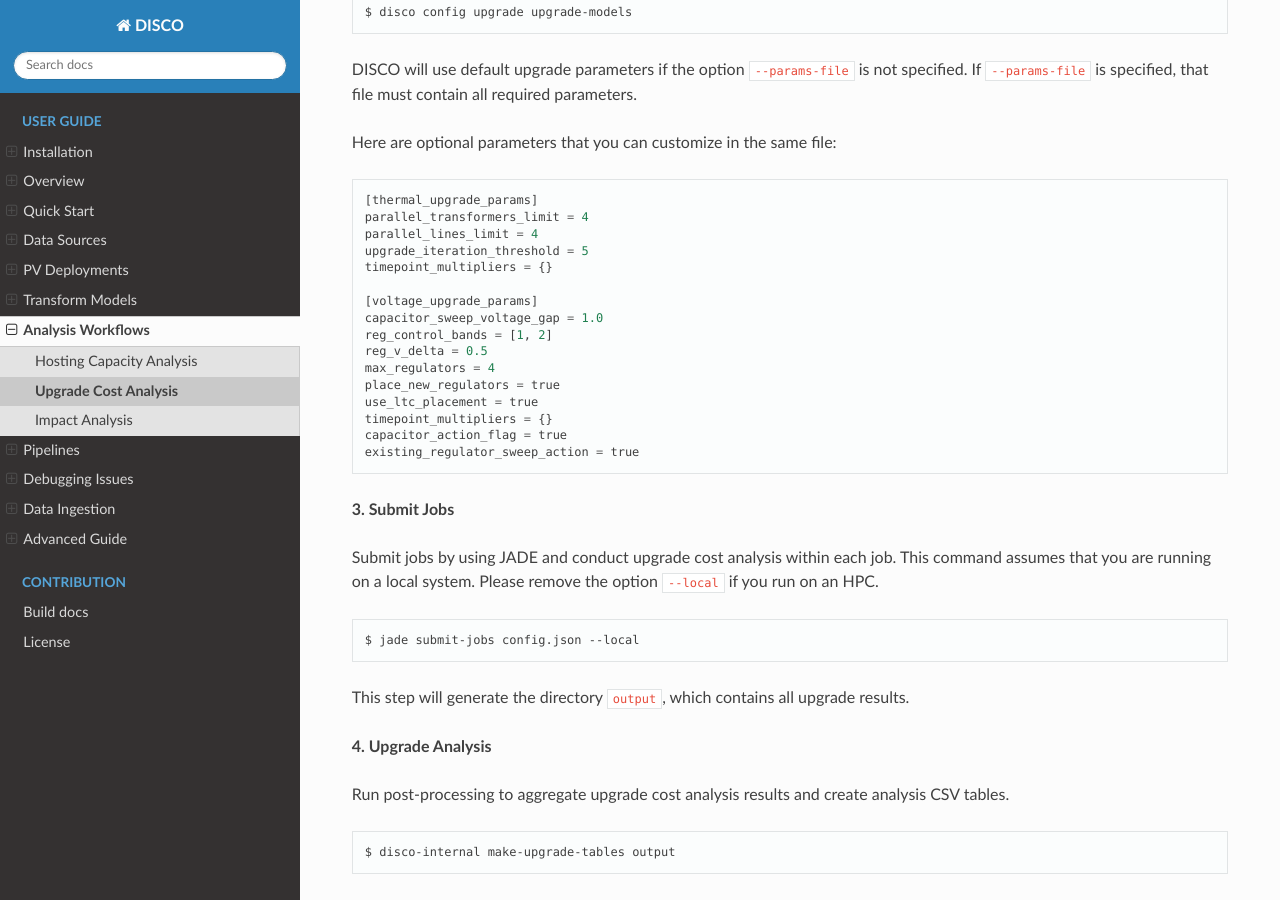
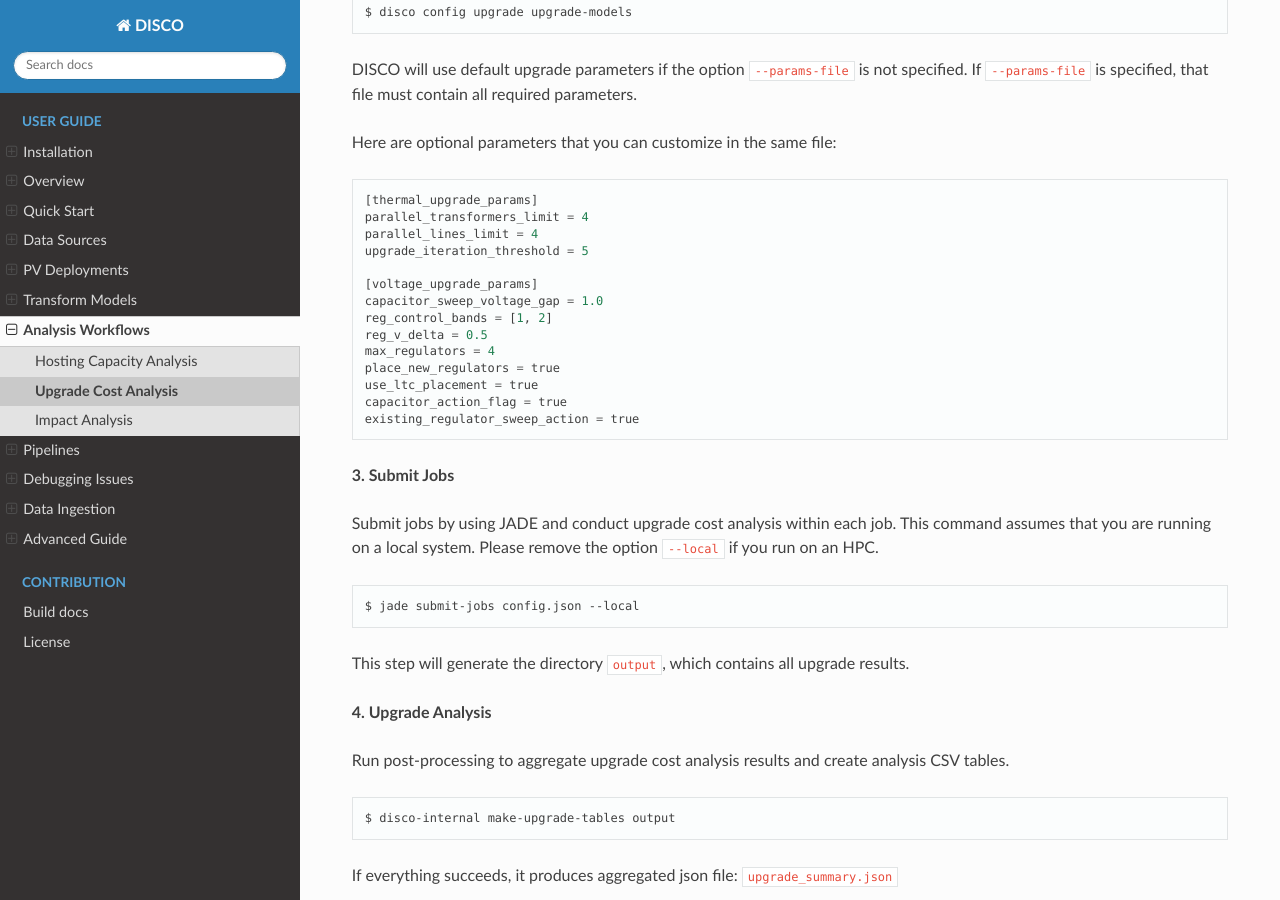
Before and after one commit to NREL/disco, a Sphinx documentation site: the page built from docs/source/analysis-workflows/upgrade-cost-analysis.rst, in a window 1280 px wide and 900 px high, scrolled down 864 px. Built offline with Sphinx 7.4.7 and the Read the Docs theme 2.0.0, drawn with Linux system fonts in a browser that asks for light colours.

Commit message:
Change test config params

```diff
--- a/docs/source/analysis-workflows/upgrade-cost-analysis.rst
+++ b/docs/source/analysis-workflows/upgrade-cost-analysis.rst
@@ -48,7 +48,6 @@
     parallel_transformers_limit = 4
     parallel_lines_limit = 4
     upgrade_iteration_threshold = 5
-    timepoint_multipliers = {}
 
     [voltage_upgrade_params]
     capacitor_sweep_voltage_gap = 1.0
@@ -57,7 +56,6 @@
     max_regulators = 4
     place_new_regulators = true
     use_ltc_placement = true
-    timepoint_multipliers = {}
     capacitor_action_flag = true
     existing_regulator_sweep_action = true
 
```
Also changed, not shown: 1 other file.
